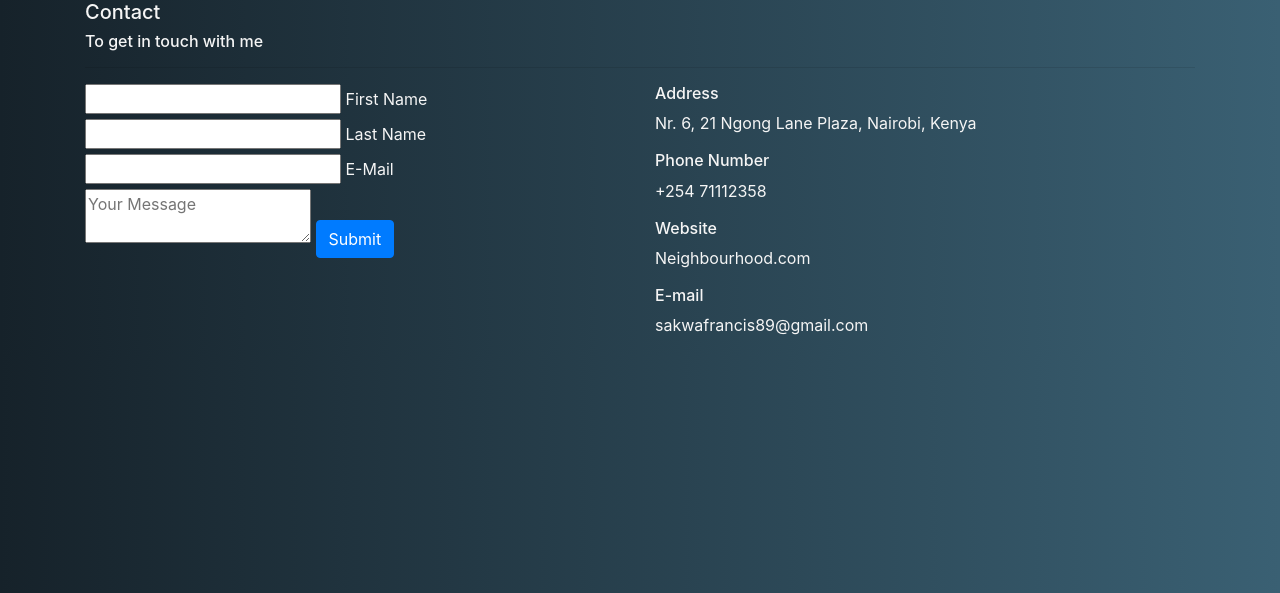
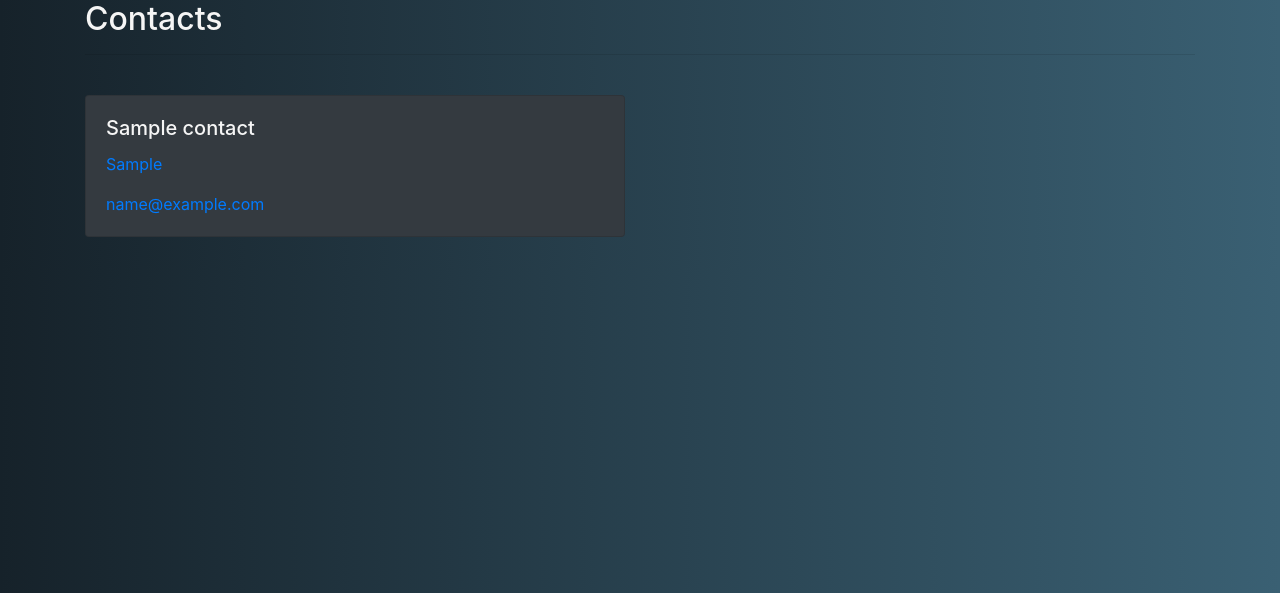
Before and after one commit to FrancisSakwa89/Neighbourhood, a Django app: template Neigh/templates/contacts.html in a window 1280 px wide. Shown: the part 54-647 px from the top of the page. Run offline with Django 3.2, Linux system fonts and the light colour scheme; data comes from the database, SQL or seed files in the repository; tables that the repository leaves empty hold one stand-in row (values such as "Sample post"); the template is opened without the code that fills it: values that come from a table or form of the project are taken from there, most other values are stand-ins (such as "Sample title", 1, 10 or a date in 2020); parts of the project's set-up code (start-up, migrations or seed data) failed here and were passed over; some libraries are stand-ins or nearby versions.

Commit message:
updated the contacts.html file in templates folder

```diff
--- a/Neigh/templates/contacts.html
+++ b/Neigh/templates/contacts.html
@@ -1,64 +1,30 @@
 {% extends "base.html" %}
-{% load bootstrap4 %}
+
 {% block content %}
-<div class="container contact">
-        <h5>Contact</h5>
-        <h6> To get in touch with me</h6>
-        <hr>
-        <div class="row">
-          <div class="col s12 m6 l6">
-            <div class="row">
-              <form class="col s12">
-                <div class="row">
-                  <div class="input-field col s6">
-                    <input id="first_name" type="text" class="validate">
-                    <label for="first_name">First Name</label>
-                  </div>
-                  <div class="input-field col s6">
-                    <input id="last_name" type="text" class="validate">
-                    <label for="last_name">Last Name</label>
-                  </div>
-                </div>
-                <div class="row">
-                  <div class="input-field col s12">
-                    <input id="email" type="email" class="validate">
-                    <label for="email">E-Mail</label>
-                  </div>
-                </div>
-                <textarea class="materialize-textarea" placeholder="Your Message" required></textarea>
-                <button class="btn btn-primary" type="submit" name="action">Submit
-                  <i class="mdi-content-send right"></i>
-                </button>
-              </form>
-            </div>
-          </div>
-          <div class="col s12 m6 l6 contact-holder">
-            <h6 class="mdi-action-home">Address</h6>
-            <p>Nr. 6, 21 Ngong Lane Plaza, Nairobi, Kenya</p>
-            <h6 class="mdi-hardware-phone-android">Phone Number</h6>
-            <p>+254 71112358</p>
-            <h6 class="mdi-action-open-in-browser">Website</h6>
-            <p>Neighbourhood.com</p>
-            <h6 class="mdi-action-open-in-browser">E-mail</h6>
-            <p>sakwafrancis89@gmail.com</p>
+<div class="container">
+
+  <div class="intro">
+    <h2>Contacts</h2>
+  </div>
+<hr>
+<br>
+{% if contacts %}
+<div class="row">
+{% for contact in contacts %}
+      <div class="col-sm-6" style="margin-bottom: 2em;">
+        <div class="card bg-dark">
+          <div class="card-body">
+              <h5 class="card-title firstletter">{{contact.name}}</h5>
+            <p class="card-text"><a class='maillink' href="tel:{{profile.contact}}">{{contact.contact}}</a></p>
+            <p class="card-text"><a class='maillink' href="mailto:{{profile.contact}}">{{contact.email}}</a></p>
           </div>
         </div>
       </div>
-      <script>
-            window.console = window.console || function(t) {};
-          </script>
+{% endfor %}
+</div>
 
-
-
-            <script>
-            if (document.location.search.match(/type=embed/gi)) {
-              window.parent.postMessage("resize", "*");
-            }
-          </script>
-<style>
-.container-fliud{
-     background-color: aqua;
-     text-align: center;
-}
-</style>
+{% else %}
+<h4>No Contacts to Upto Now</h4>
+{% endif %}
+</div>
 {% endblock %}
```
